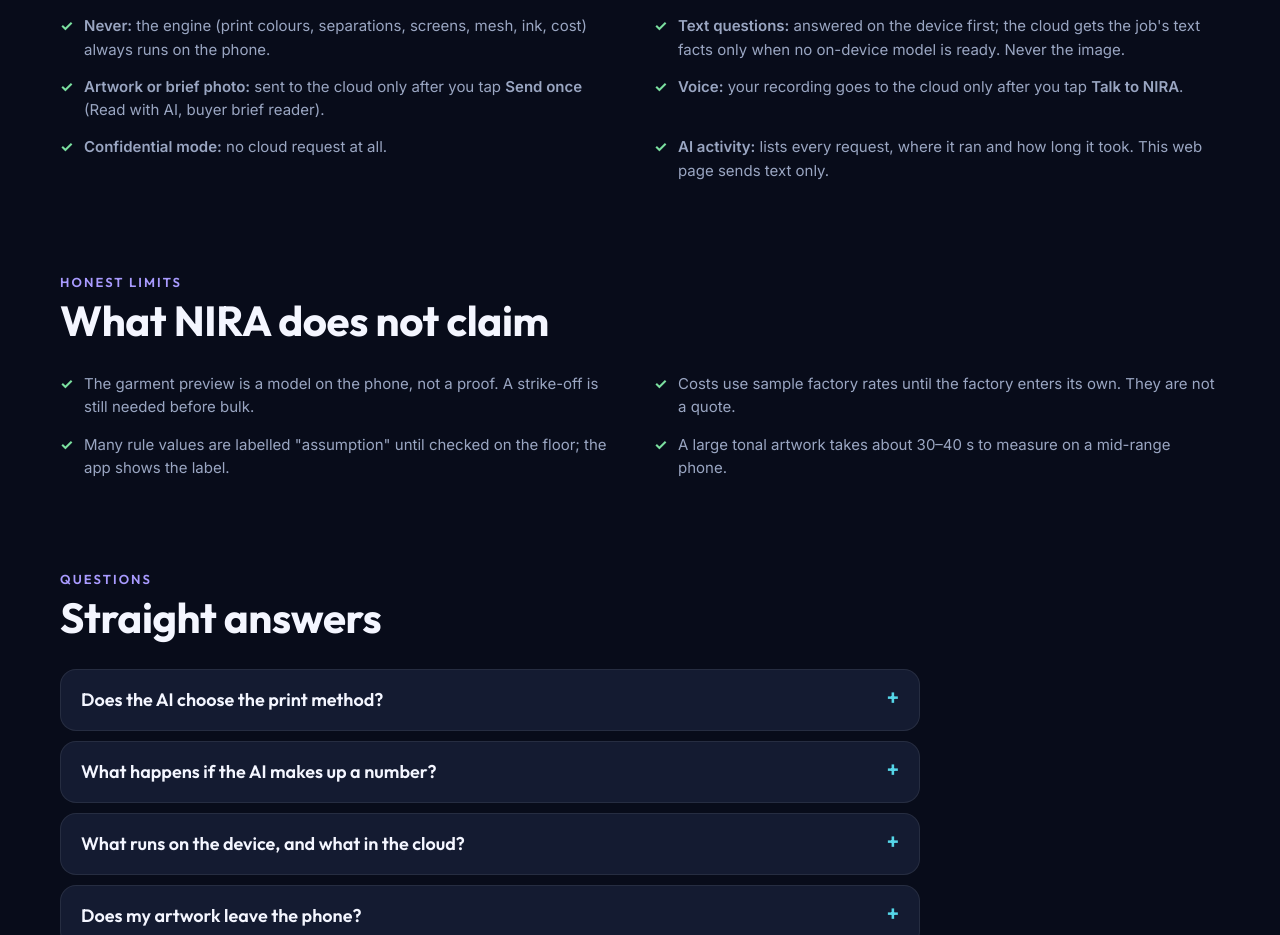
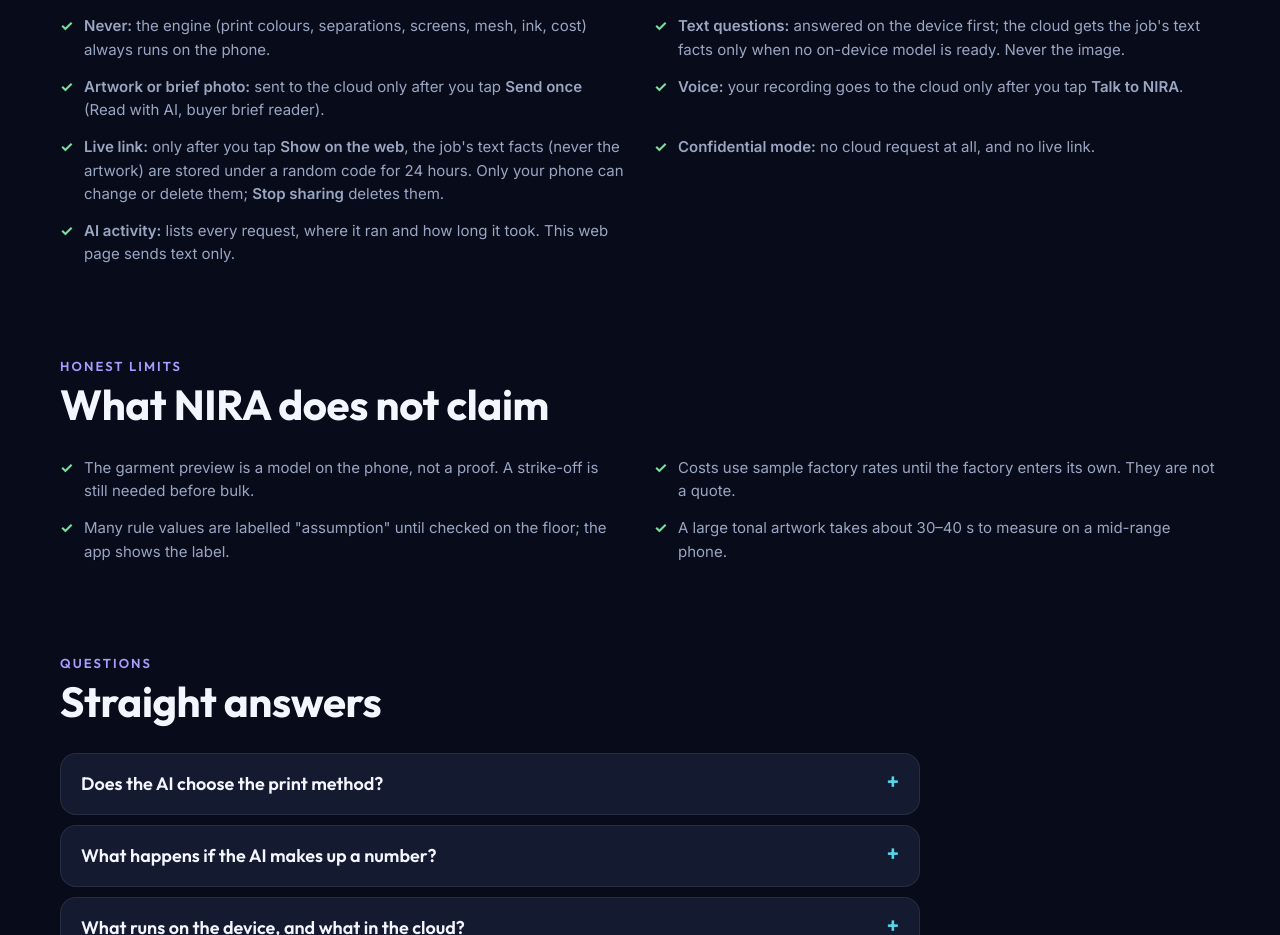
Before and after one commit to Ravishankarsss/nira-buildhybridai-2026, a plain HTML site: page web/index.html in a window 1280 px wide. Shown: the part 7440-8375 px from the top of the page. Drawn offline with Linux system fonts and the light colour scheme.

Commit message:
Privacy list and README: the live link (text facts only, 24 hours, owner-only)
Co-Authored-By: Claude Opus 5.5 <noreply@anthropic.com>

```diff
--- a/web/index.html
+++ b/web/index.html
@@ -398,7 +398,8 @@
         <li><b>Text questions:</b> answered on the device first; the cloud gets the job's text facts only when no on-device model is ready. Never the image.</li>
         <li><b>Artwork or brief photo:</b> sent to the cloud only after you tap <b>Send once</b> (Read with AI, buyer brief reader).</li>
         <li><b>Voice:</b> your recording goes to the cloud only after you tap <b>Talk to NIRA</b>.</li>
-        <li><b>Confidential mode:</b> no cloud request at all.</li>
+        <li><b>Live link:</b> only after you tap <b>Show on the web</b>, the job's text facts (never the artwork) are stored under a random code for 24 hours. Only your phone can change or delete them; <b>Stop sharing</b> deletes them.</li>
+        <li><b>Confidential mode:</b> no cloud request at all, and no live link.</li>
         <li><b>AI activity:</b> lists every request, where it ran and how long it took. This web page sends text only.</li>
       </ul>
     </section>
```
Also changed, not shown: 1 other file.
